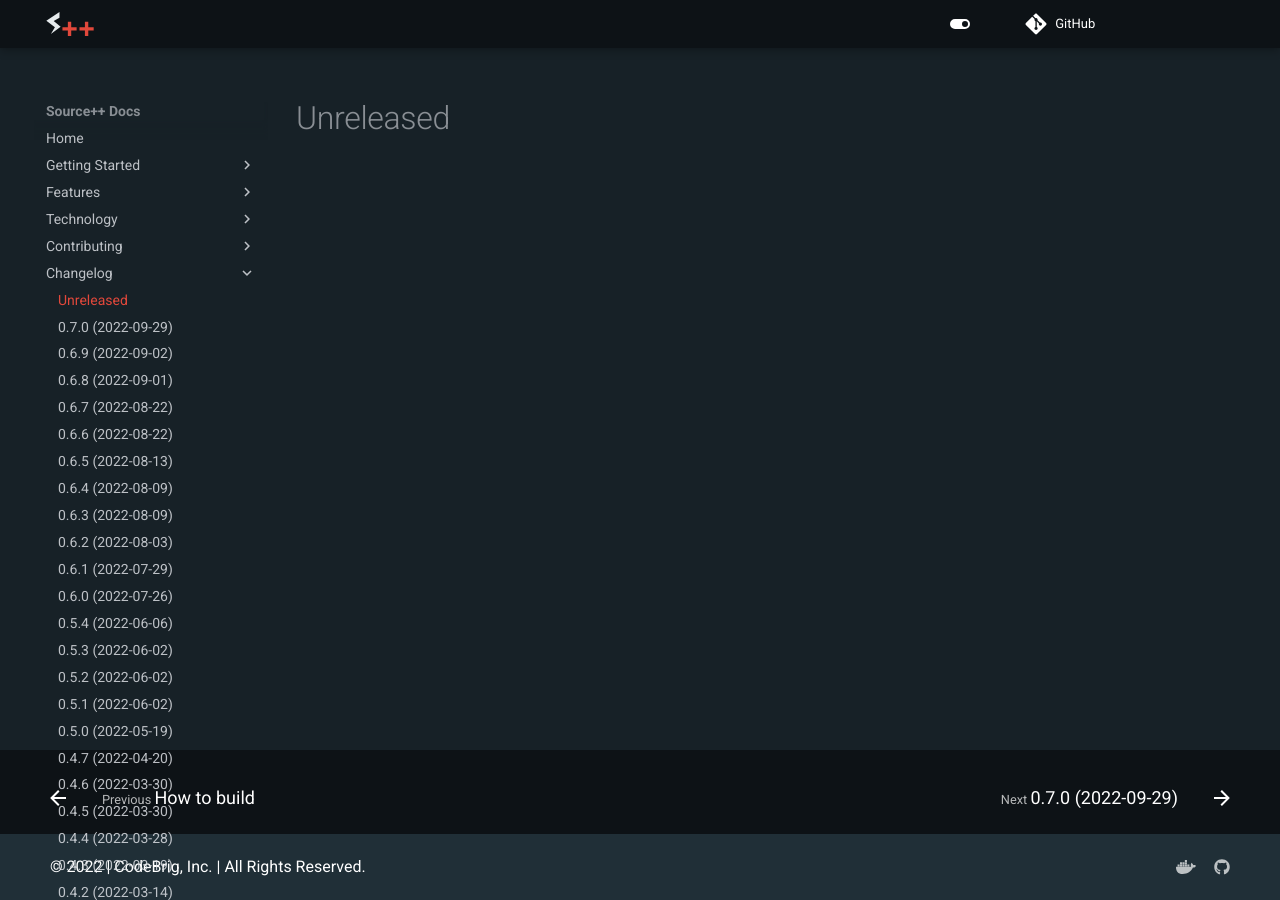
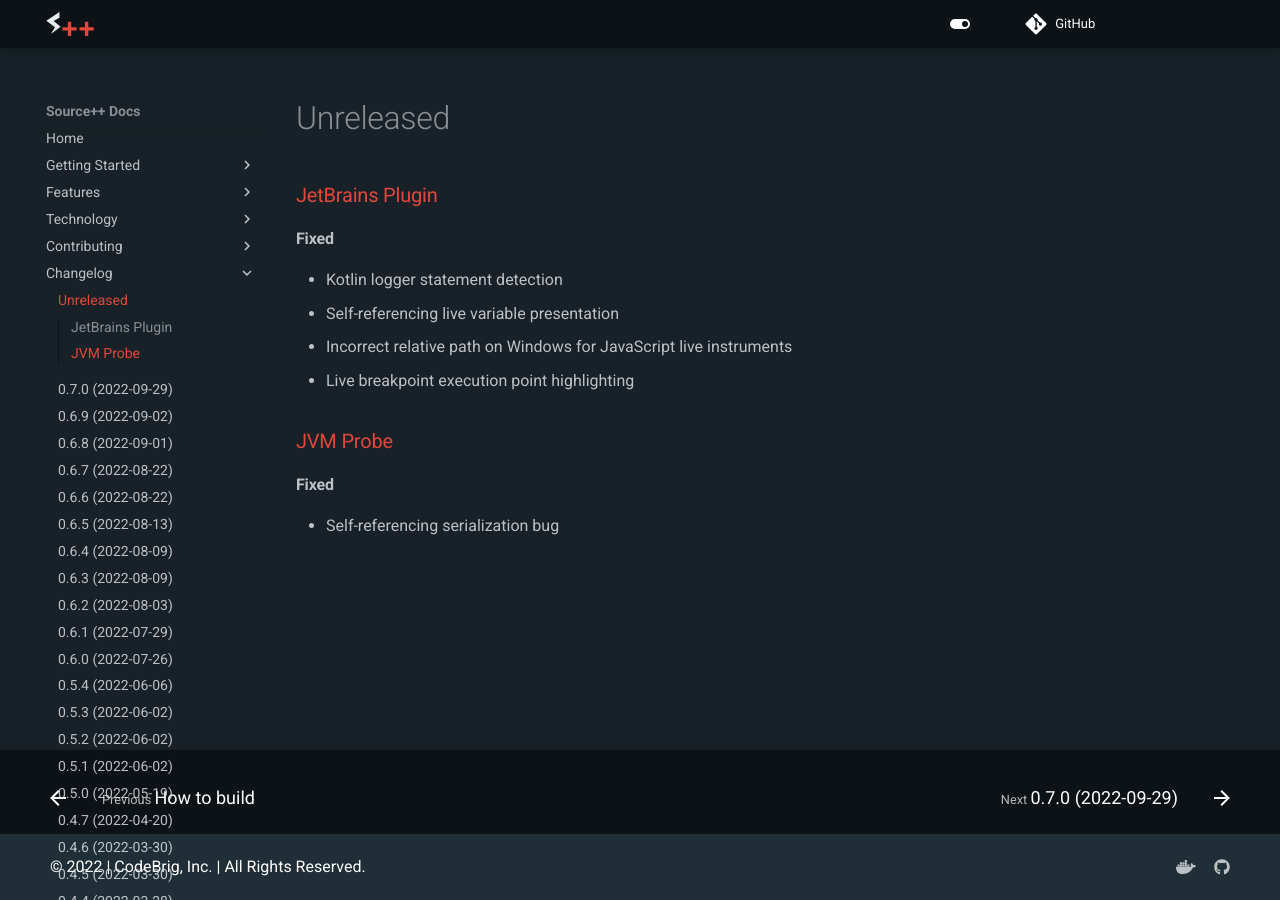
Before and after one commit to sourceplusplus/documentation, an MkDocs documentation site: the page built from docs/changelog/README.md, in a window 1280 px wide. Built offline with MkDocs 1.6.1 and Material for MkDocs 9.7.7, drawn with Linux system fonts in a browser that asks for light colours; comment, search, counter and statistics services are not loaded; the version menu is left out.

Commit message:
docs: changelog

```diff
--- a/docs/changelog/README.md
+++ b/docs/changelog/README.md
@@ -1 +1,14 @@
 # Unreleased
+
+### [JetBrains Plugin](https://github.com/sourceplusplus/interface-jetbrains)
+
+#### Fixed
+- Kotlin logger statement detection
+- Self-referencing live variable presentation
+- Incorrect relative path on Windows for JavaScript live instruments
+- Live breakpoint execution point highlighting
+
+### [JVM Probe](https://github.com/sourceplusplus/probe-jvm)
+
+#### Fixed
+- Self-referencing serialization bug
```
